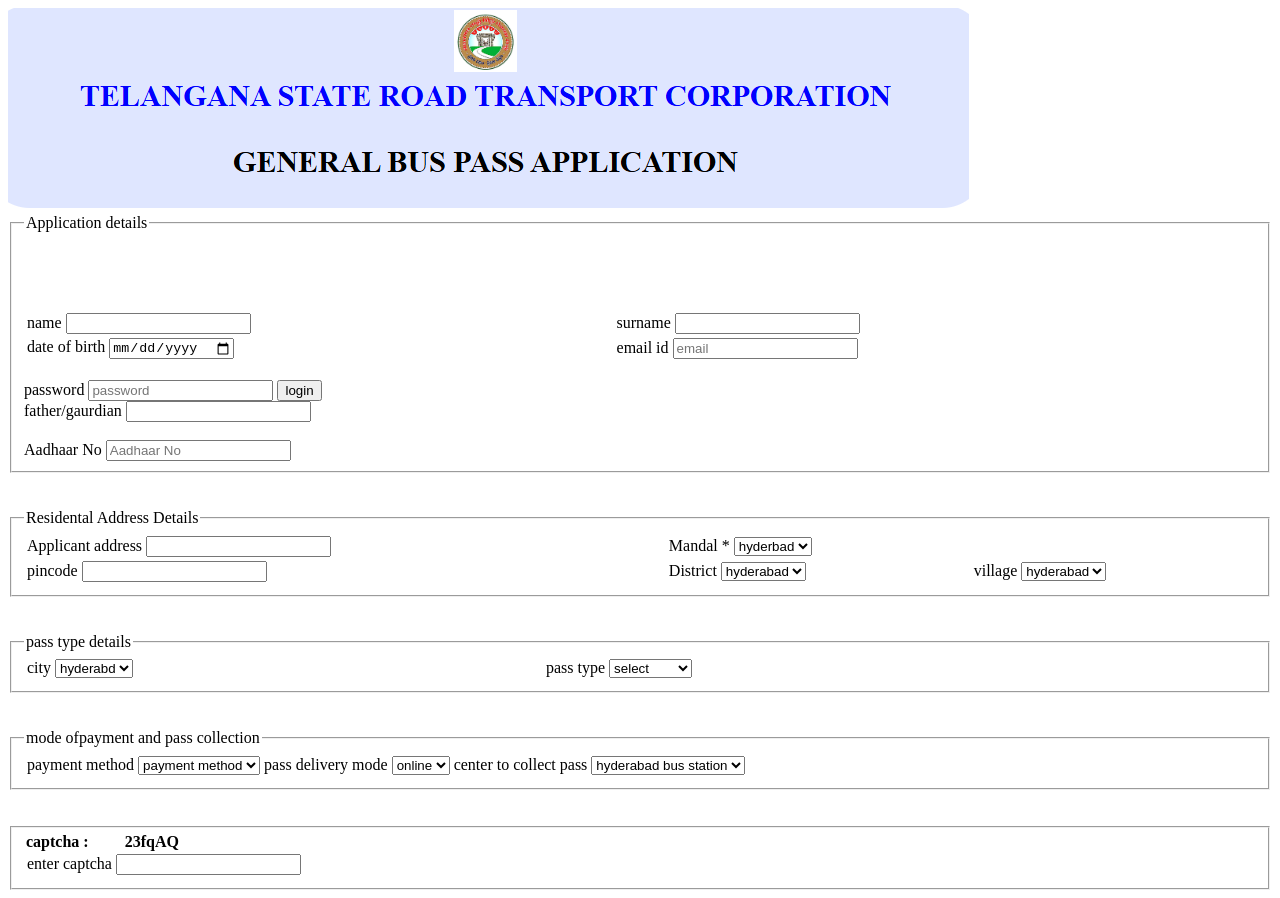
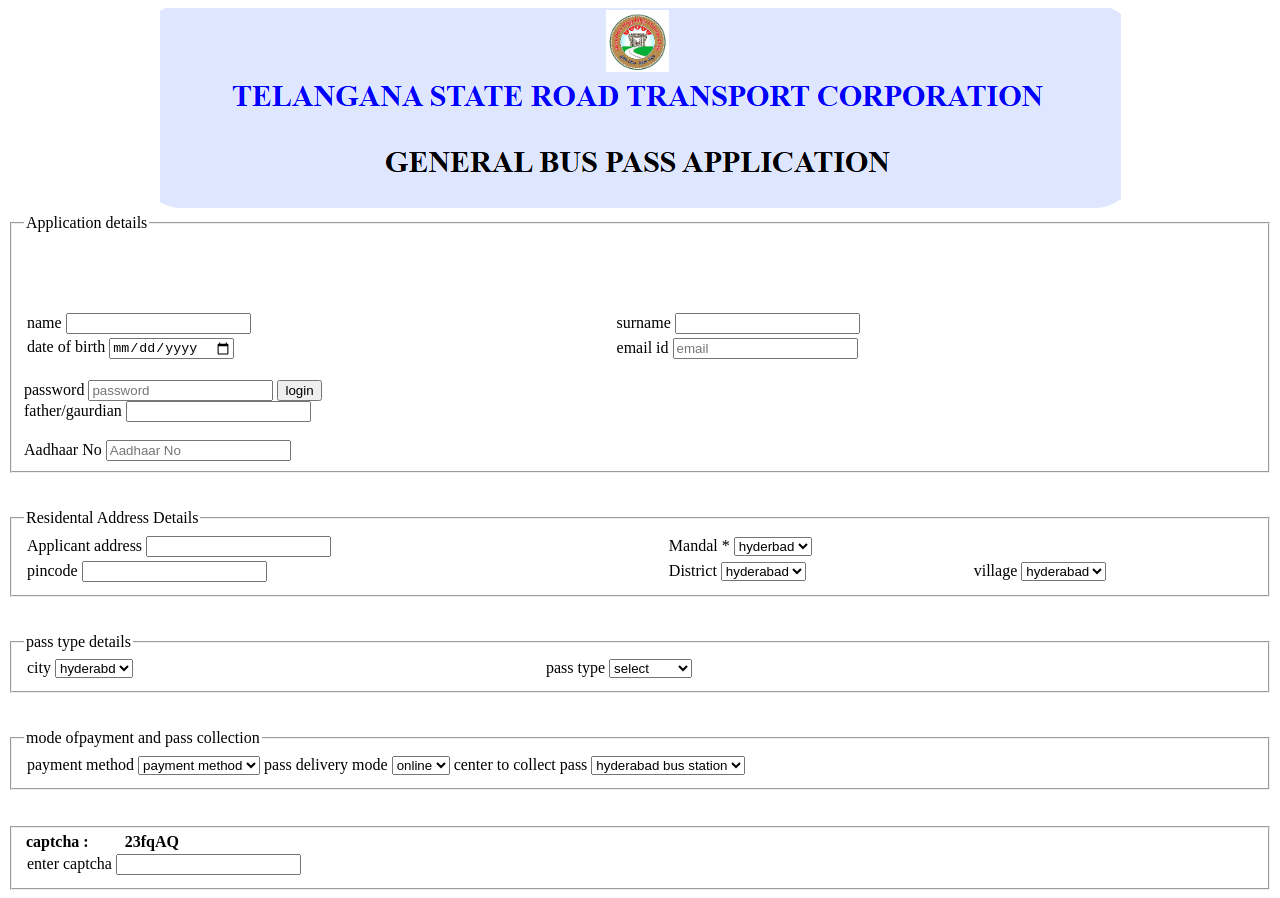
Before and after one commit to leelasivateja/forms, a plain HTML site: page index.html in a window 1280 px wide. Drawn offline with Linux system fonts and the light colour scheme.

Commit message:
Update index.html

```diff
--- a/index.html
+++ b/index.html
@@ -6,7 +6,7 @@
     <title>forms</title>
 </head>
 <body>
-   <center></center> <img src="./Screenshot 2025-06-23 153758.png"></center>
+   <center> <img src="./Screenshot 2025-06-23 153758.png"></center>
     <form action="./index.html" method="get" autocomplete="off">
 
     <fieldset>
```
